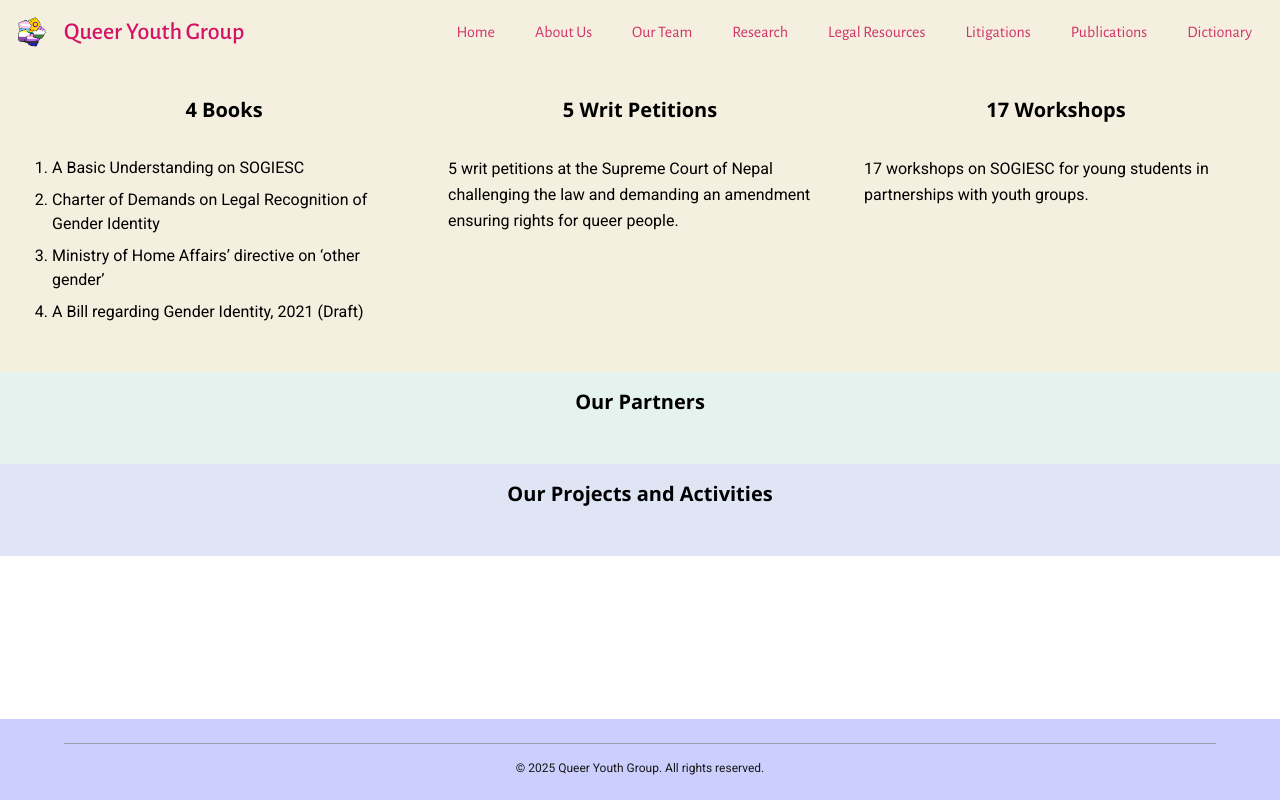
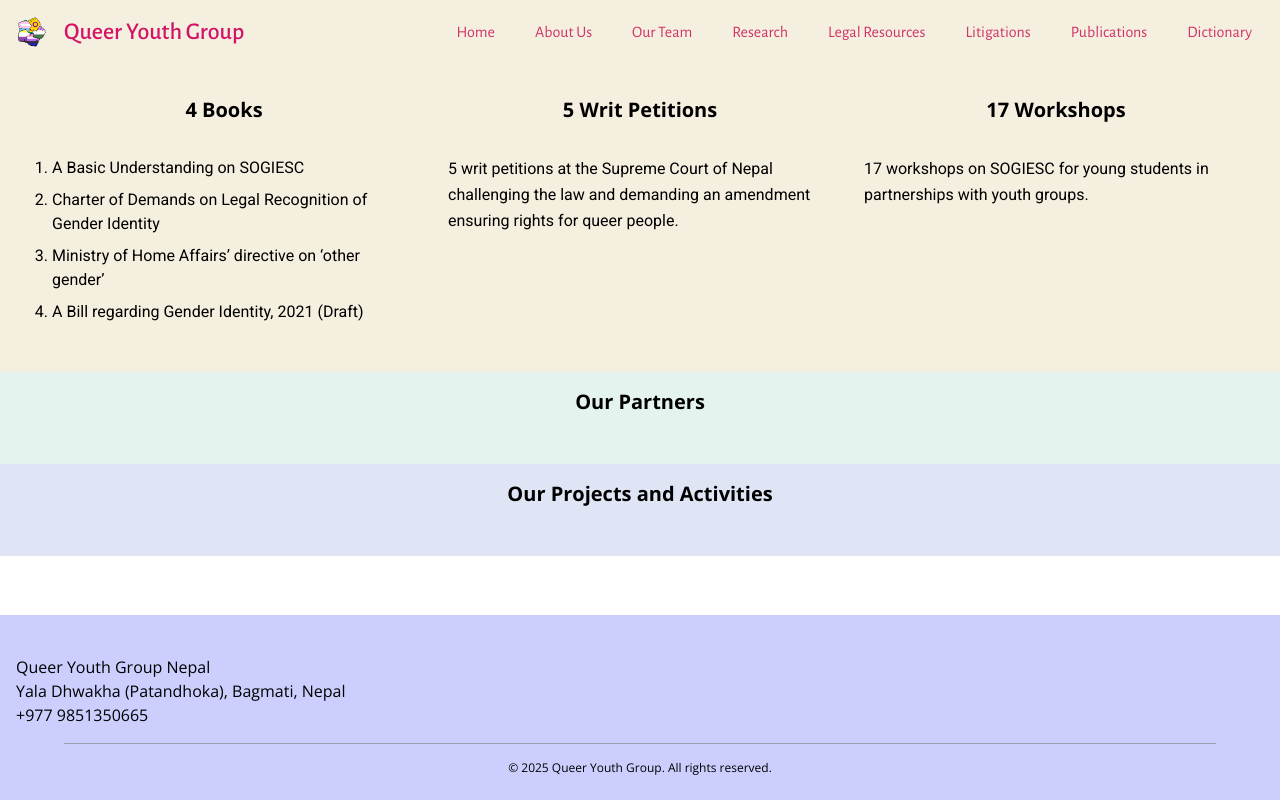
Before and after one commit to shakyasimha/queeryouthgroup, a Next.js app: page / in a window 1280 px wide. Built offline with nearby package versions, Linux system fonts and the light colour scheme; a web font is replaced by a local one.

Commit message:
working on footer; added md for colour and font specifications

```diff
--- a/src/components/Footer/index.tsx
+++ b/src/components/Footer/index.tsx
@@ -1,17 +1,29 @@
-import { roboto } from "@/ui/fonts";
+import Link from "next/link";
+import { openSans } from "@/ui/fonts";
 
 export default function Footer() {
     return (
-        <footer className={`${roboto.className} bg-[#cccffe] py-6`}>
-            <div className="max-w-screen-xl mx-auto px-4 flex flex-col md:flex-row justify-between items-center">
-            {/* Footer links and content goes here */}
+        <footer className={`${openSans.className} text-black bg-[#cccffe] py-6`}>
+            {/* Location and contact */}
+            <div className="max-w-screen-xl mx-auto px-4 py-4 flex flex-col justify-between">
+                <div>Queer Youth Group Nepal</div>
+
+                {/* Office physical address link */}
+                <Link
+                    key="location"
+                    href="https://maps.app.goo.gl/6apehbLTBEmZGDva8"
+                >
+                    Yala Dhwakha (Patandhoka), Bagmati, Nepal
+                </Link>
+
+                <div>+977 9851350665 </div>
             </div>
 
             {/* Divider line */}
             <div className="mx-auto w-[90%] h-[1px] bg-gray-400"></div>
 
             {/* Bottom text */}
-            <div className="text-center text-xs mt-4 font-open-sans">
+            <div className="text-center text-xs mt-4">
                 &copy; {new Date().getFullYear()} Queer Youth Group. All rights reserved.
             </div>
         </footer>
```
Also changed, not shown: 1 other file (tests, documents, lock files or other folders).
